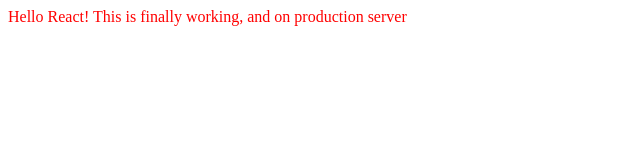
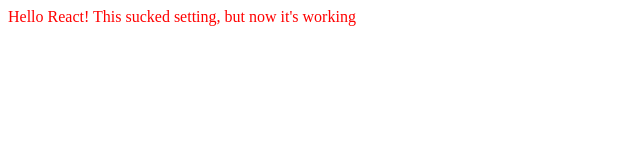
Before and after one commit to dorsett85/emap, a React app: page / in a window 1280 px wide. Shown: the top 160 px of the page, without its empty margins (0-640 px from the left). Built offline with nearby package versions, Linux system fonts and the light colour scheme; the HTML template or start-up script is replaced by a standard one.

Commit message:
Edited text

```diff
--- a/frontend/src/App.js
+++ b/frontend/src/App.js
@@ -4,7 +4,7 @@
 import "./components/style.scss";
 
 const App = () => {
-  return <div>Hello React! This is finally working, and on production server</div>;
+  return <div>Hello React! This sucked setting, but now it's working</div>;
 };
 
 ReactDOM.render(<App />, document.getElementById("react-app"));
```
